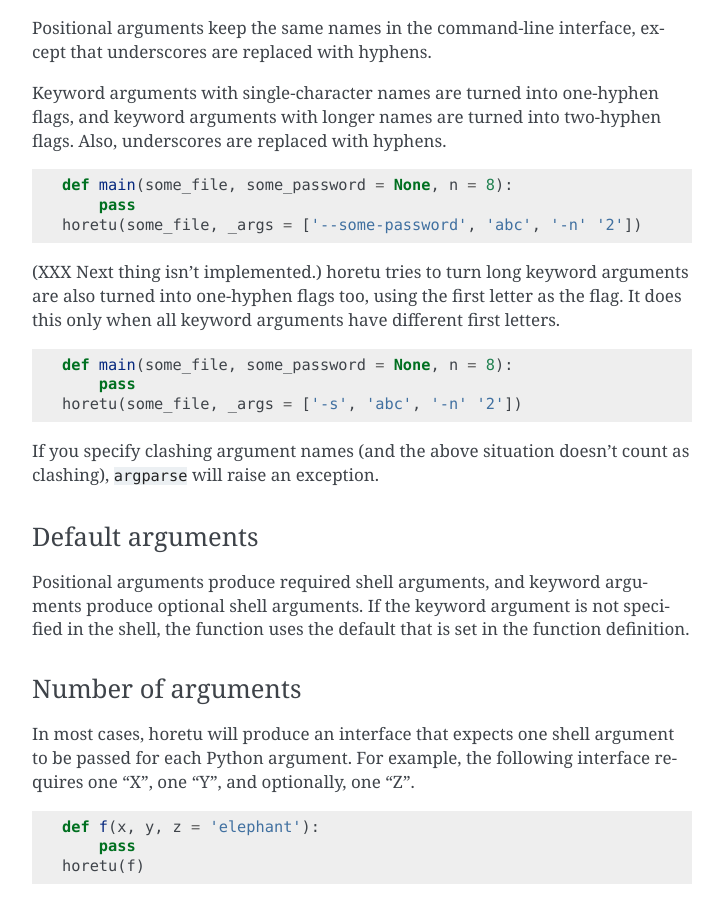
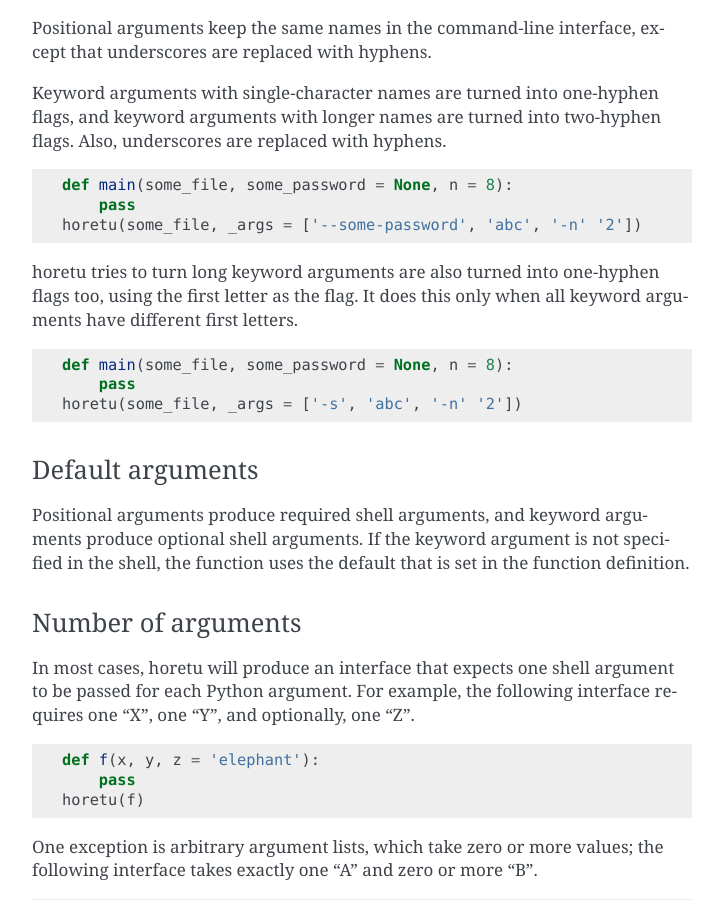
Before and after one commit to tlevine/horetu, a Sphinx documentation site: the page built from docs/settings.rst, in a window 1280 px wide and 900 px high, scrolled down 1451 px. Shown: the whole window, without its empty margins (388-1111 px from the left). Built offline with Sphinx 7.4.7, drawn with Linux system fonts in a browser that asks for light colours; cross-references to code outside the pages are shown as plain code.

Commit message:
remove obselete doc lines

```diff
--- a/docs/settings.rst
+++ b/docs/settings.rst
@@ -68,7 +68,6 @@ Also, underscores are replaced with hyphens.
         pass
     horetu(some_file, _args = ['--some-password', 'abc', '-n' '2'])
 
-(XXX Next thing isn't implemented.)
 horetu tries to turn long keyword arguments are also turned into
 one-hyphen flags too, using the first letter as the flag.
 It does this only when all keyword arguments have different first letters.
@@ -78,9 +77,6 @@ It does this only when all keyword arguments have different first letters.
     def main(some_file, some_password = None, n = 8):
         pass
     horetu(some_file, _args = ['-s', 'abc', '-n' '2'])
-
-If you specify clashing argument names (and the above situation doesn't count
-as clashing), :py:module:`argparse` will raise an exception.
 
 Default arguments
 ^^^^^^^^^^^^^^^^^^^
```
